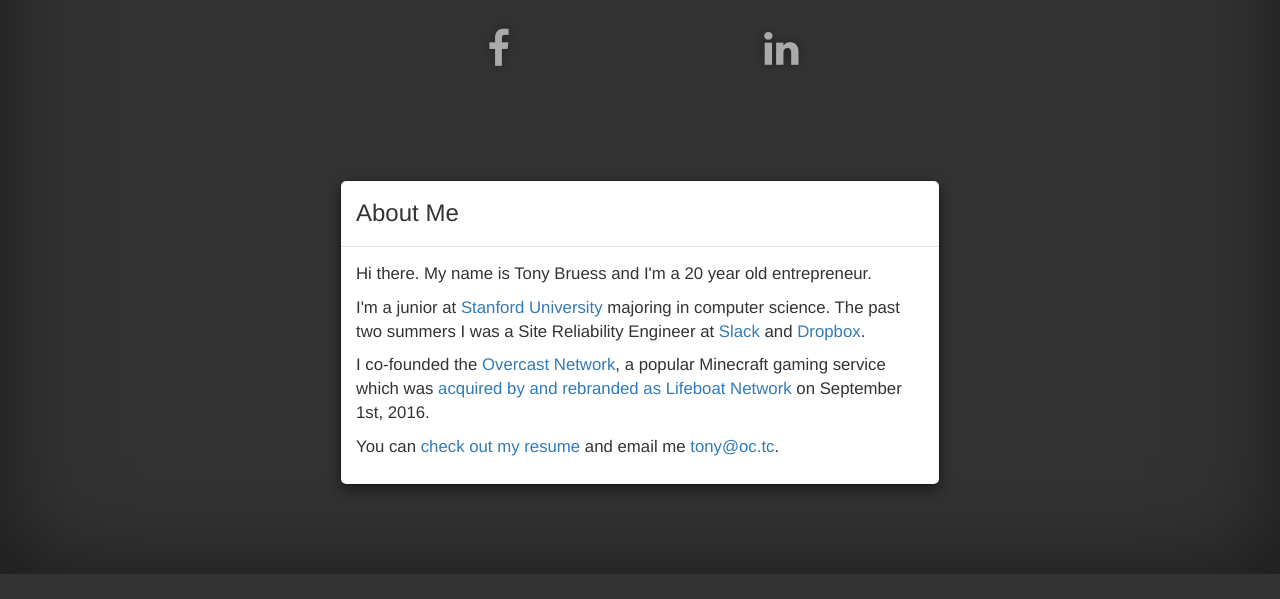
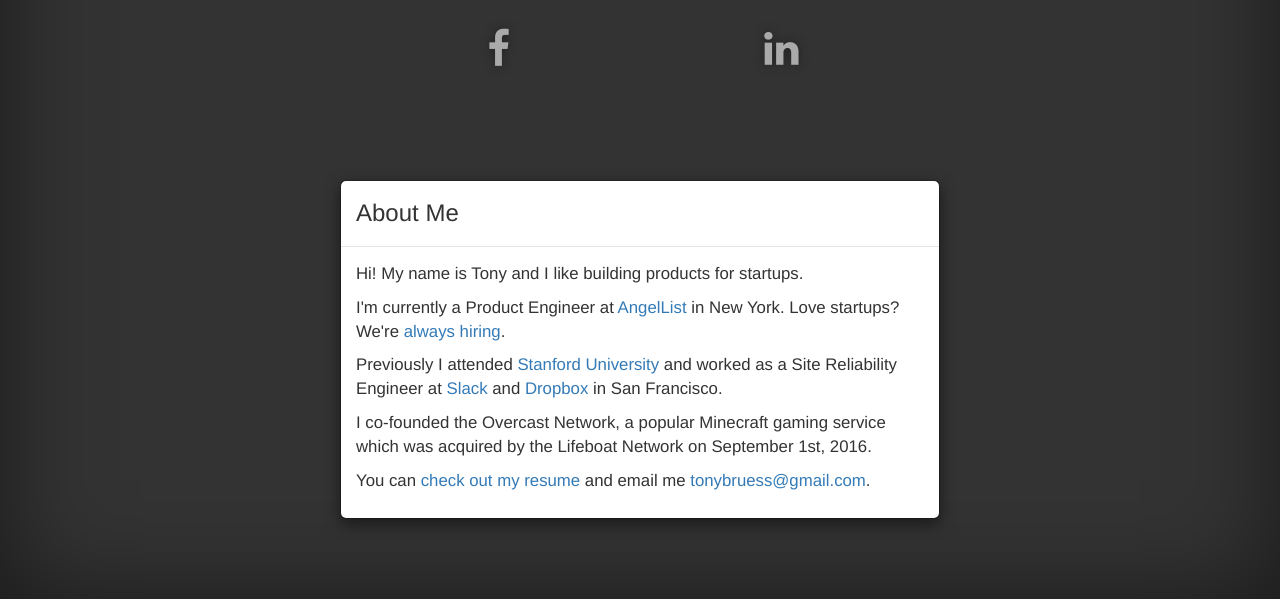
Before and after one commit to tonybruess/tonybruess.com, a Jekyll site: the page built from index.html, in a window 1280 px wide. Shown: the part 326-925 px from the top of the page. Built offline with Jekyll 4.4.1, drawn with Linux system fonts in a browser that asks for light colours; nearby versions of some CDN libraries; before the commit the page ends 900 px from its top, so only the background shows below that.

Commit message:
Update my website

```diff
--- a/index.html
+++ b/index.html
@@ -39,26 +39,30 @@ layout: default
                     </div>
                     <div class='modal-body'>
                         <p>
-                            Hi there. My name is Tony Bruess and I'm a 20 year old entrepreneur.
+                            Hi! My name is Tony and I like building products for startups.
                         </p>
                         <p>
-                            I'm a junior at
+                            I'm currently a Product Engineer at
+                            <a href='https://angel.co' target='blank'>AngelList</a>
+                            in New York. Love startups? We're
+                            <a href='https://angel.co/angellist/jobs' target='blank'>always hiring</a>.
+                        </p>
+                        </p>
+                        <p>
+                            Previously I attended
                             <a href='http://stanford.edu' target='blank'>Stanford University</a>
-                            majoring in computer science. The past two summers I was a Site Reliability Engineer at
+                            and worked as a Site Reliability Engineer at
                             <a href='https://slack.com'>Slack</a>
                             and
-                            <a href='https://dropbox.com' target='blank'>Dropbox</a>.
+                            <a href='https://dropbox.com' target='blank'>Dropbox</a>
+                            in San Francisco.
                         </p>
                         <p>
-                            I co-founded the
-                            <a href='https://oc.tc' target='blank'>Overcast Network</a>,
-                            a popular Minecraft gaming service which was
-                            <a href='https://oc.tc/forums/topics/57c74b3cc296350fd600002b' target='blank'>acquired by and rebranded as Lifeboat Network</a>
-                            on September 1st, 2016.
+                            I co-founded the Overcast Network, a popular Minecraft gaming service which was acquired by the Lifeboat Network on September 1st, 2016.
                         </p>
                         <p>
                             You can
-                            <a href='/assets/resume.pdf' target='blank'>check out my resume</a> and email me <a href='mailto:tony@oc.tc'>tony@oc.tc</a>.
+                            <a href='/assets/resume.pdf' target='blank'>check out my resume</a> and email me <a href='mailto:tonybruess@gmail.com'>tonybruess@gmail.com</a>.
                         </p>
                     </div>
                 </div>
```
Also changed, not shown: 2 other files.
